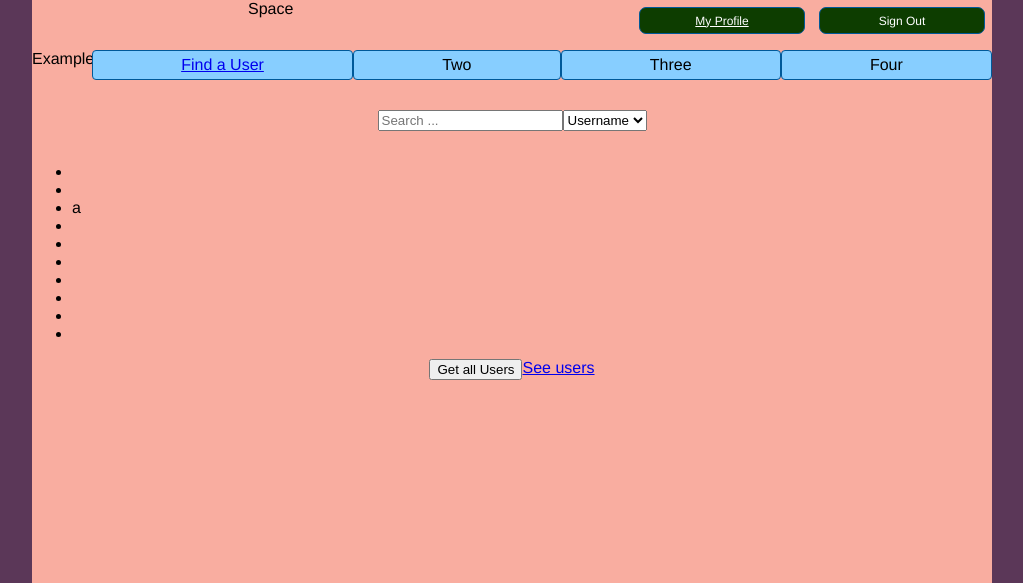
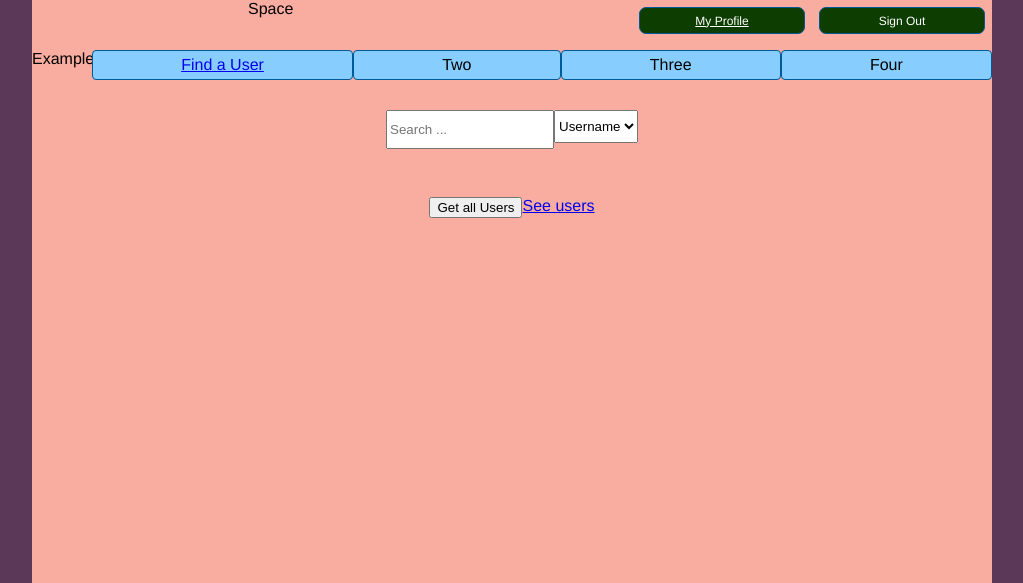
Before and after one commit to alitquan/TravellerSpace, a Flask app: page /searchUsers in a window 1280 px wide. Shown: the part 16-599 px from the top of the page, without its empty margins (128-1151 px from the left). Run offline with Flask 2, Linux system fonts and the light colour scheme; some libraries are stand-ins or nearby versions.

Commit message:
Works for now

```diff
--- a/flaskr/static/css/search.css
+++ b/flaskr/static/css/search.css
@@ -5,6 +5,35 @@
 	margin-bottom:2em;
 }
 
+
+#bar, #filters {
+	height: 2.5em;
+	max-height: 7em;
+}
+
+#bar {
+	width: 12em;
+}
+
+#filters {
+	max-height:6em;
+}
+
+#search-results {
+	background-color:white;
+}
+
+.bar-results-container ul {
+	padding-left:0;
+}
+#search-results li {
+	outline: 1px solid #000;
+	margin-bottom: 1px;
+	list-style-type:none;
+}
+
+
+
 .admin-panel {
 	display:flex;
 	flex-direction:row;
--- a/flaskr/templates/main/navbar/searchBar.html
+++ b/flaskr/templates/main/navbar/searchBar.html
@@ -8,29 +8,18 @@
 
 {% block content %}
 <div class = "searchbar">
-	<input id="bar" type="text" placeholder="Search ...">
+	<div class = "bar-results-container">
+		<input id="bar" type="text" placeholder="Search ...">
+		<ul id="search-results">
+		</ul>
+	</div>
+
 	<select name="filters" id="filters">
 		<option value="username">Username</option>
 		<option value="country">Country</option>
 		<option value="location">Location</option>
 	</select>
 </div>
-
-<ul id="search-results">
-		<li> </li>
-		<li> </li>
-		<li>a </li>
-		<li> </li>
-		<li> </li>
-		<li> </li>
-		<li> </li>
-		<li> </li>
-		<li> </li>
-		<li> </li>
-	</ul>
-
-
-
 
 <div class = "admin-panel">
 	<button id="get-users" onclick="getResults()"> Get all Users </button>
@@ -45,10 +34,12 @@
 	}
 
 	function updateList(names) {
-		let html_list = document.querySelectorAll('#search-results li');
-		console.log(html_list);
+		var ul = document.getElementById("search-results");
+
 		for (let i = 0; i < names.length; i++) {
-			html_list[i].innerText = names[i];
+			var li = document.createElement("li");
+			li.appendChild(document.createTextNode(names[i]));
+			ul.appendChild(li);
 		}
 	}
 
```
